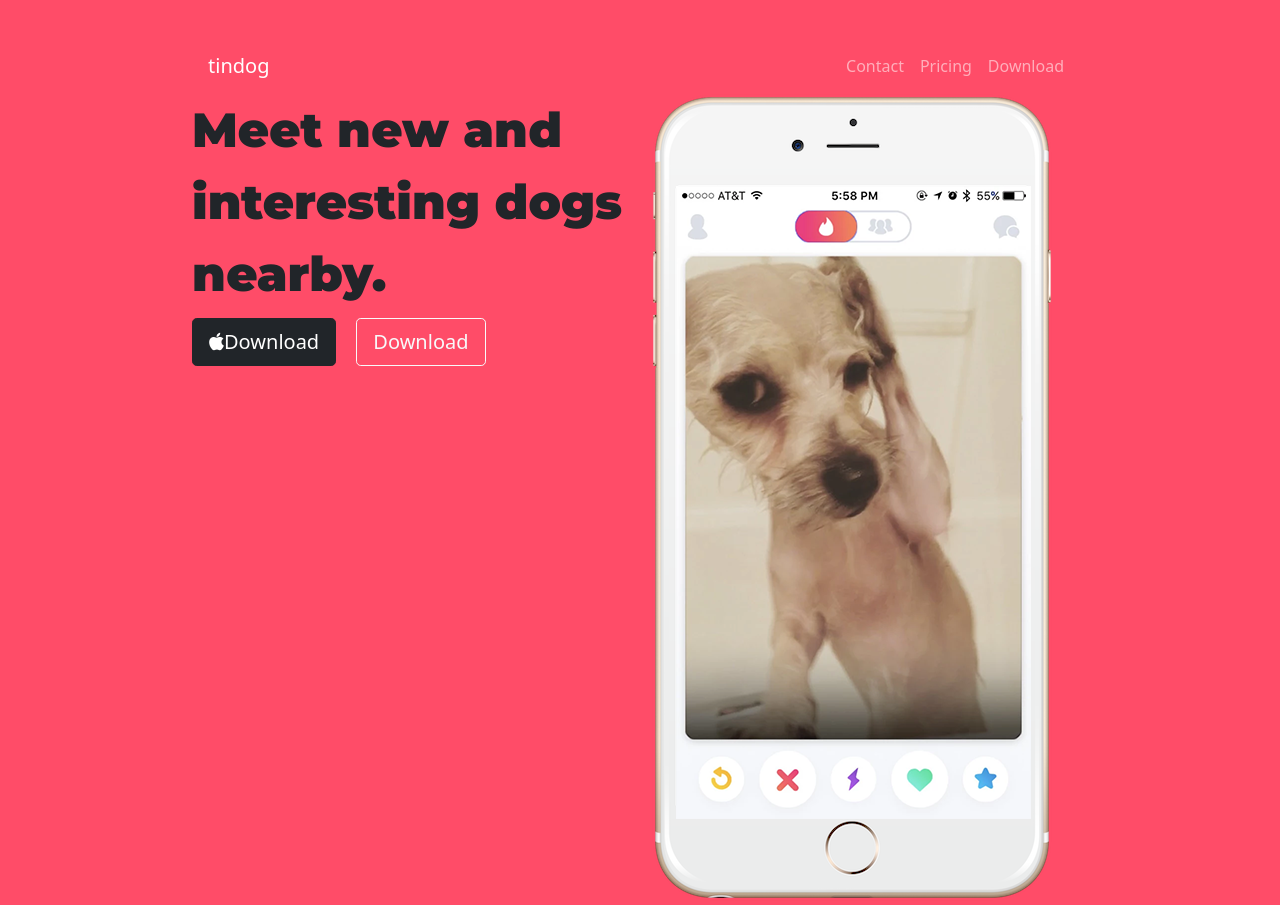
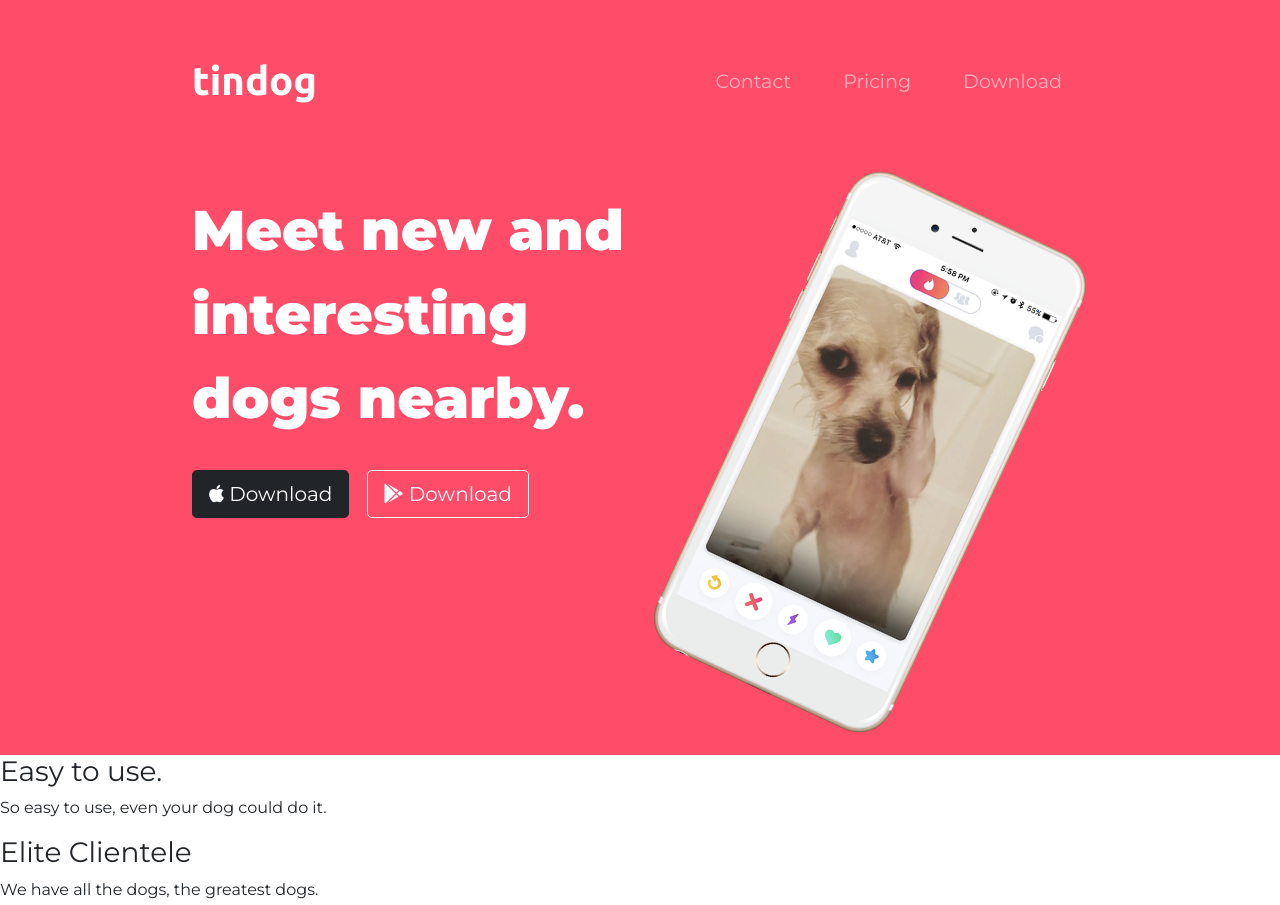
Before and after one commit to Robert-Rynard/TinDog, a plain HTML site: page index.html in a window 1280 px wide. Shown: the top 905 px of the page. Drawn offline with nearby package versions, Linux system fonts and the light colour scheme.

Commit message:
finish title section

```diff
--- a/css/styles.css
+++ b/css/styles.css
@@ -1,15 +1,62 @@
+
+body {
+    font-family: 'Montserrat',
+    sans-serif;
+}
+
+
 #title {
     background-color: #ff4c68;
+    color: #ffffff;
 }
 
 h1 {
     font-family: 'Montserrat',
     sans-serif;
     font-weight: 900;
-    font-size: 3rem;
+    font-size: 3.5rem;
     line-height: 1.5;
 }
 
 .container-fluid {
     padding: 3% 15%;
 }
+
+
+/* Navigation Bar */
+
+.navbar {
+    padding-bottom: 4.5rem;
+}
+
+.navbar-brand {
+    font-family: "Ubuntu";
+    font-size: 2.5rem;
+    font-weight: bold;
+}
+
+.nav-item {
+    padding: 0 18px;
+}
+
+.nav-link {
+    font-size: 1.2rem;
+    font-family: 'Montserrat';
+    font-weight: 400;
+}
+
+
+/* Download Buttons */
+
+.download-button {
+    margin: 5% 3% 5% 0%;
+}
+
+
+/* Title Image */
+
+.title-image {
+    width: 60%;
+    transform: rotate(25deg);
+    margin-left: 20%;
+}
--- a/index.html
+++ b/index.html
@@ -35,8 +35,8 @@
       <!-- Nav Bar -->
 
       <nav class="navbar navbar-expand-lg navbar-dark">
-        <a class="navbar-brand ms-3" href="">tindog</a>
-        <button class="navbar-toggler me-3" type="button" data-bs-toggle="collapse"
+        <a class="navbar-brand" href="">tindog</a>
+        <button class="navbar-toggler" type="button" data-bs-toggle="collapse"
           data-bs-target="#navbarTogglerDemo02" aria-controls="navbarTogglerDemo02" aria-expanded="false"
           aria-label="Toggle navigation">
           <span class="navbar-toggler-icon"></span>
@@ -50,7 +50,7 @@
               <a class="nav-link" href="">Pricing</a>
             </li>
             <li class="nav-item">
-              <a class="nav-link me-3" href="">Download</a>
+              <a class="nav-link" href="">Download</a>
             </li>
           </ul>
         </div>
@@ -62,11 +62,11 @@
       <div class="row">
         <div class="col-lg-6">
           <h1>Meet new and interesting dogs nearby.</h1>
-          <button type="button" class="btn btn-dark btn-lg me-3"><i class="fab fa-apple"></i>Download</button>
-          <button type="button" class="btn btn-outline-light btn-lg">Download</button>
+          <button type="button" class="btn btn-dark btn-lg download-button"><i class="fab fa-apple"></i> Download</button>
+          <button type="button" class="btn btn-outline-light btn-lg download-button"><i class="fab fa-google-play"></i> Download</button>
         </div>
         <div class="col-lg-6">
-          <img src="images/iphone6.png" alt="iphone-mockup">
+          <img class="title-image" src="images/iphone6.png" alt="iphone-mockup">
         </div>
       </div>
     </div>
```
